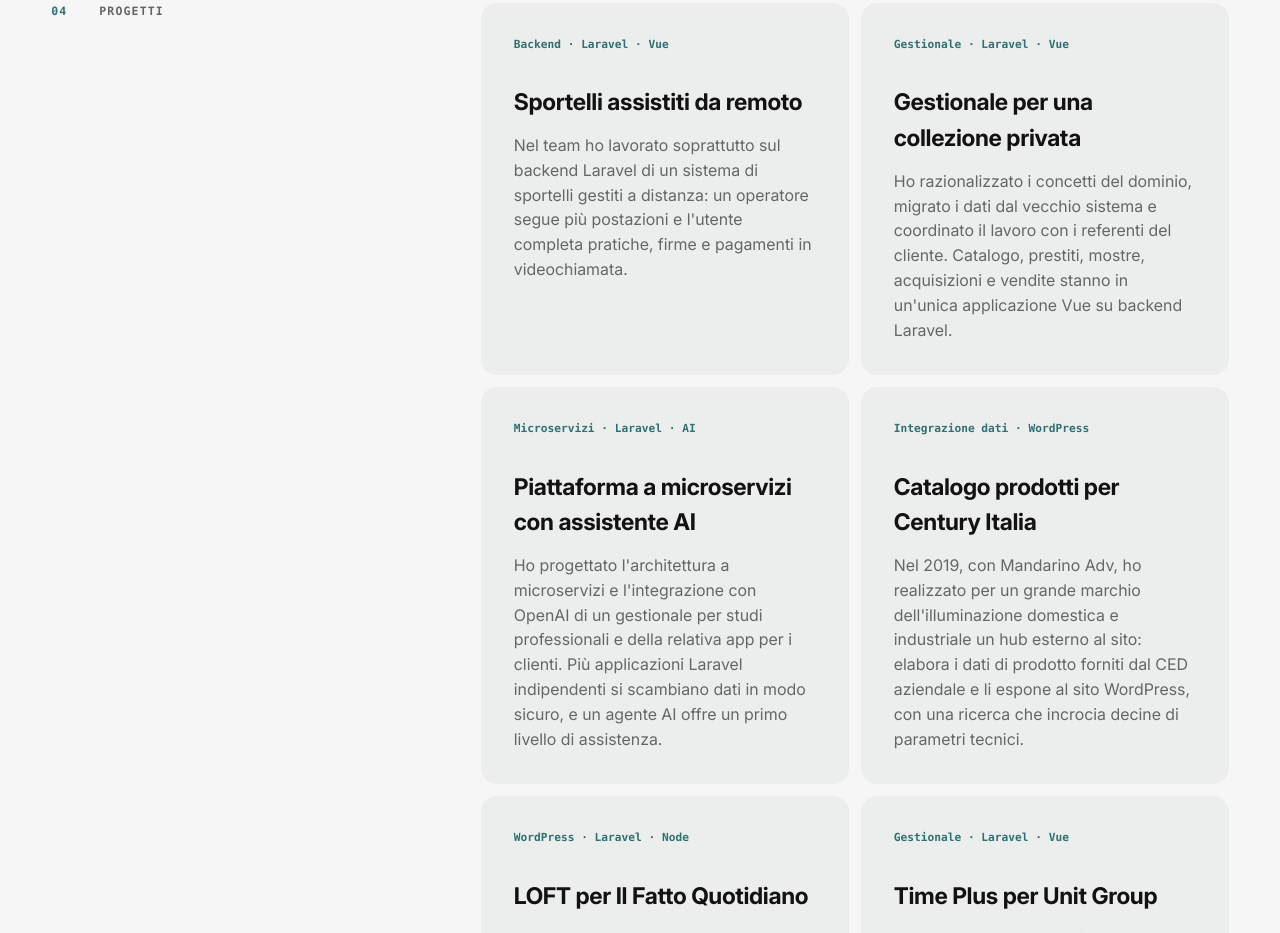
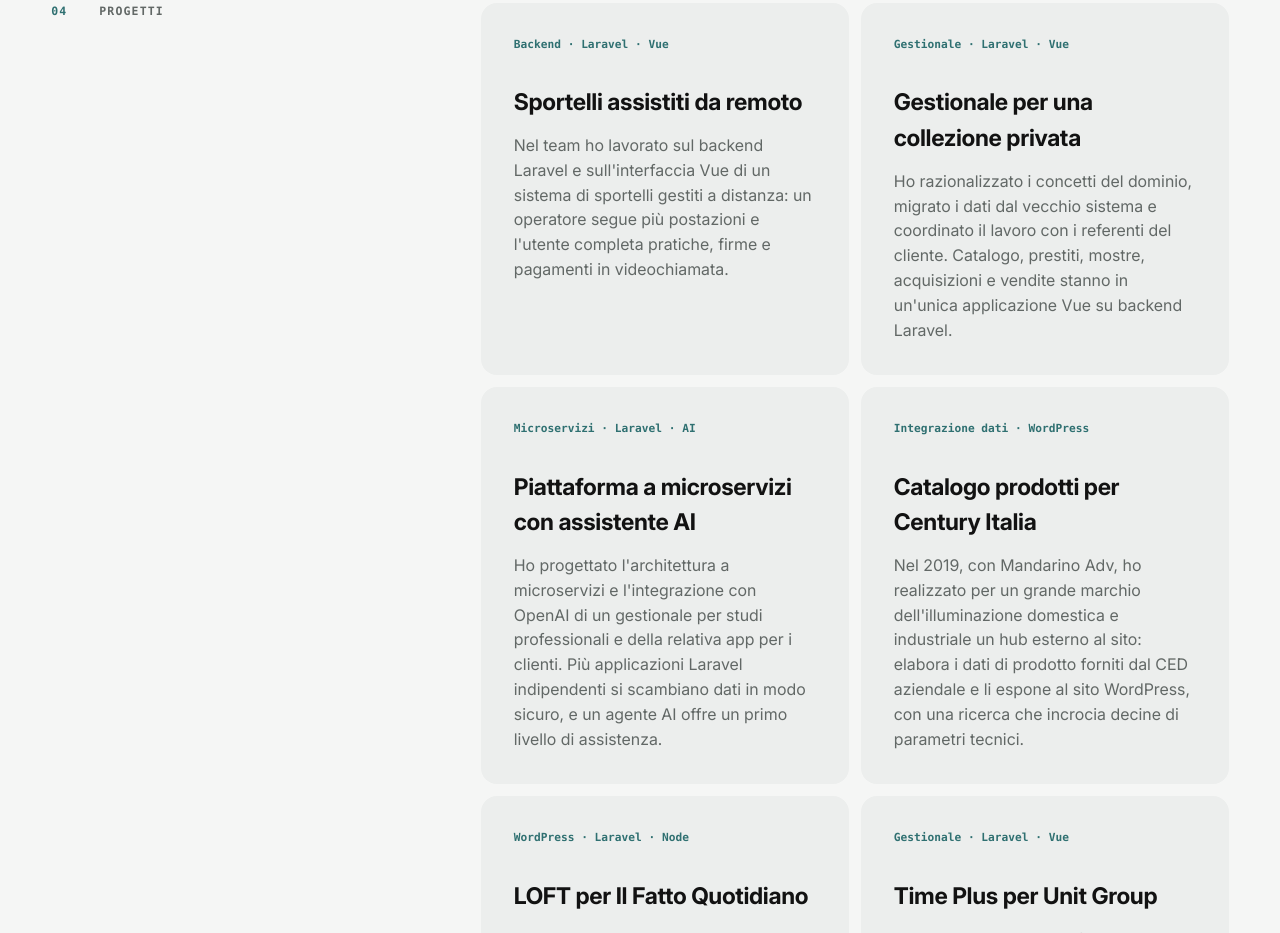
Before and after one commit to andrearufo/rufo.dev, a plain HTML site: page index.html in a window 1280 px wide. Shown: the part 2998-3931 px from the top of the page. Drawn offline with Linux system fonts and the light colour scheme; no server answers.

Commit message:
Sportelli assistiti da remoto: anche il lavoro sull'interfaccia Vue
Co-Authored-By: Claude Opus 5.5 <noreply@anthropic.com>

```diff
--- a/index.html
+++ b/index.html
@@ -168,7 +168,7 @@
           <article class="service">
             <span class="service-number">Backend · Laravel · Vue</span>
             <h3>Sportelli assistiti da remoto</h3>
-            <p>Nel team ho lavorato soprattutto sul backend Laravel di un sistema di sportelli gestiti a distanza: un operatore segue più postazioni e l'utente completa pratiche, firme e pagamenti in videochiamata.</p>
+            <p>Nel team ho lavorato sul backend Laravel e sull'interfaccia Vue di un sistema di sportelli gestiti a distanza: un operatore segue più postazioni e l'utente completa pratiche, firme e pagamenti in videochiamata.</p>
           </article>
           <article class="service">
             <span class="service-number">Gestionale · Laravel · Vue</span>
```
